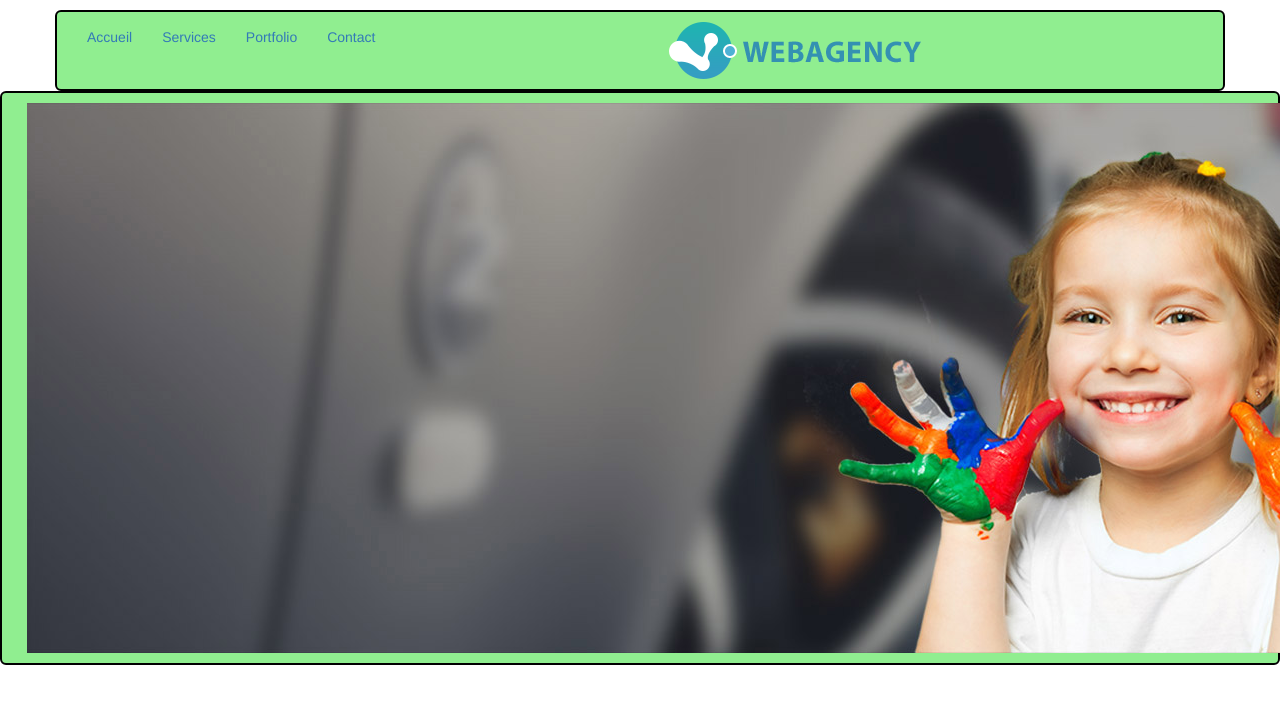
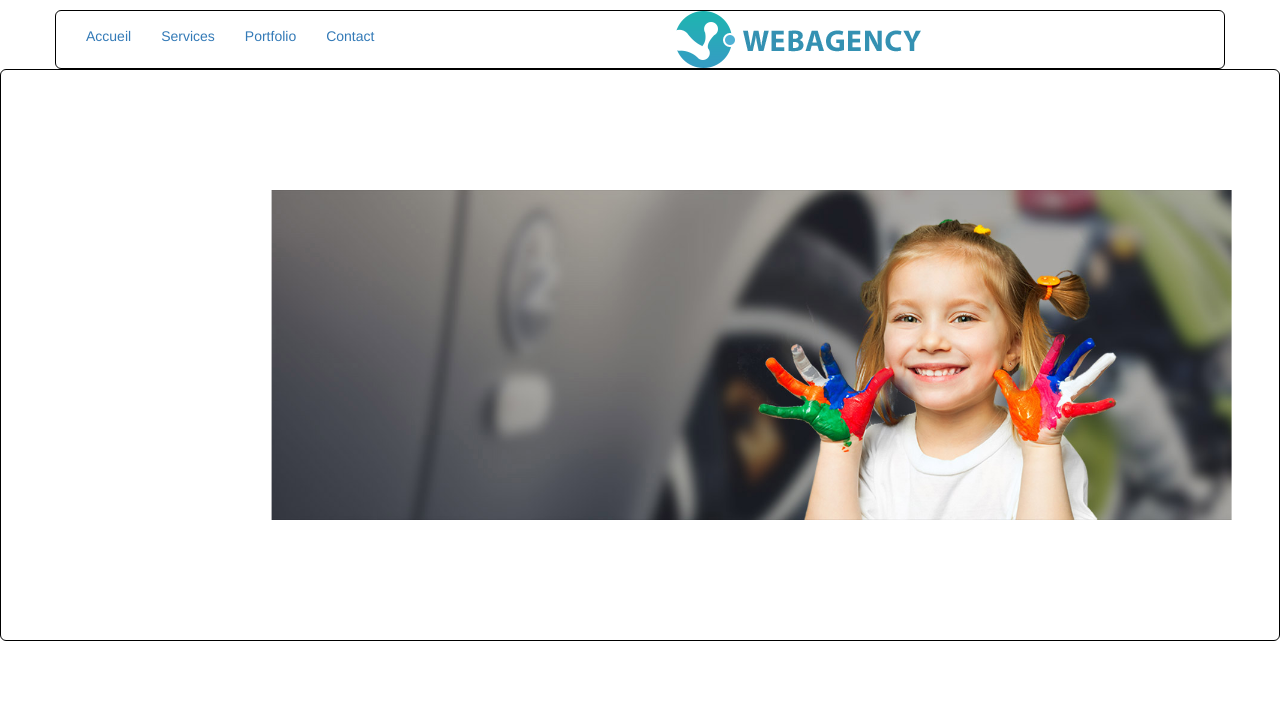
Before and after one commit to aerya973/OpenClassroom, a PHP site: page / in a window 1280 px wide; the page is wider, and only the part inside the window is pictured. Shown: the top 704 px of that part. Run offline with PHP 8.4, Linux system fonts and the light colour scheme.

Commit message:
Modification slider

```diff
--- a/webangency/css/style.css
+++ b/webangency/css/style.css
@@ -7,13 +7,14 @@ body {
 }
 
 [class*="col-"], footer {
-  background-color: lightgreen;
-  border: 2px solid black;
+  background-color: white;
+  border: 1px solid black;
   border-radius: 6px;
   line-height: 40px;
   text-align: center;
 }
 
-img {
-  margin : 10px
+.slide {
+  margin : 10px;
+  transform: scale(0.6);
 }
--- a/webangency/index.html
+++ b/webangency/index.html
@@ -35,8 +35,9 @@
     </header>
     <section>
       <div class="col-lg-12">
-        <img src="images/slider/bg1.jpg">
-
+        <div class="slide">
+          <img src="images/slider/bg1.jpg">
+        </div>
       </div>
     </section>
   </body>
```
